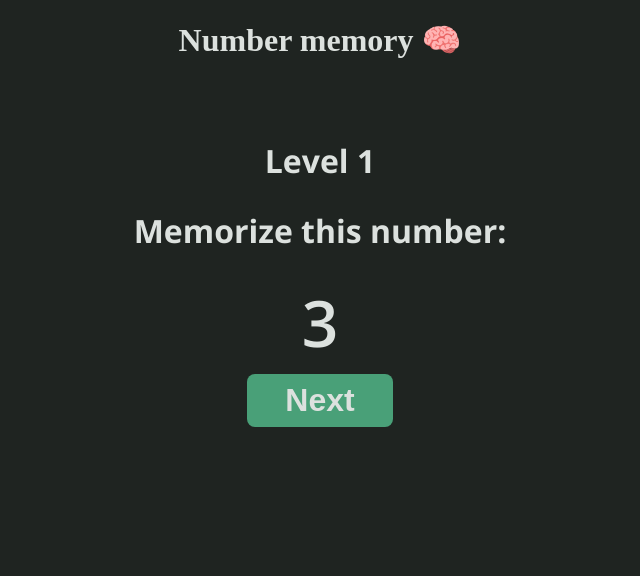
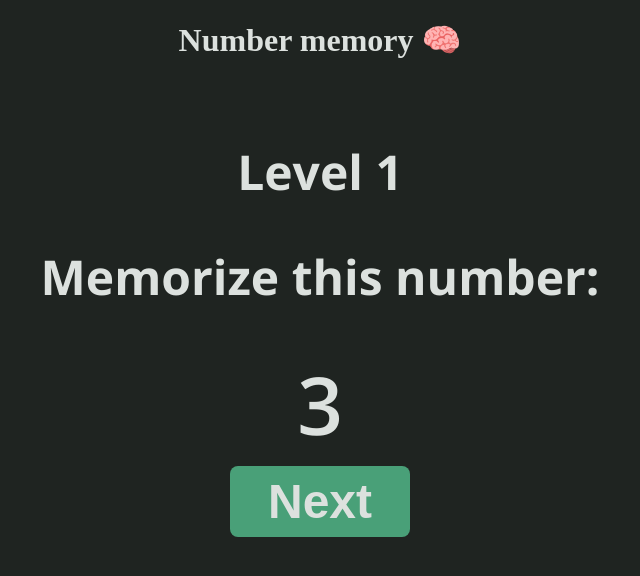
Before and after one commit to lucjastozek/num-memo, a React (Create React App) app: page / in a window 1280 px wide. Both pictures are taken after a click on the button "Start". Shown: the top 576 px of the page, without its empty margins (320-960 px from the left). Built offline with nearby package versions, Linux system fonts and the light colour scheme; a web font is replaced by a local one.

Commit message:
increased font size

```diff
--- a/src/styles.css
+++ b/src/styles.css
@@ -16,7 +16,7 @@ header {
 
 h2 {
   text-align: center;
-  font-size: 2rem;
+  font-size: 3rem;
 }
 
 div {
@@ -27,7 +27,7 @@ button {
   display: block;
   background-color: #49a078;
   color: #dce1de;
-  font-size: 2rem;
+  font-size: 3rem;
   font-weight: 600;
   padding: 1vh 3vw;
   border-radius: 0.5rem;
@@ -36,7 +36,7 @@ button {
 }
 
 .number {
-  font-size: 4rem;
+  font-size: 5rem;
   font-weight: 600;
   text-align: center;
   margin: 1vh;
@@ -49,7 +49,7 @@ input:active {
   border: 0;
   border-bottom: 0.5vh solid #dce1de;
   width: 60vw;
-  font-size: 4rem;
+  font-size: 5rem;
   font-weight: 600;
   text-align: center;
   height: 4rem;
@@ -60,7 +60,7 @@ input:active {
 
 .correct-answer {
   text-align: center;
-  font-size: 2rem;
+  font-size: 3rem;
 }
 
 h1:hover {
```
